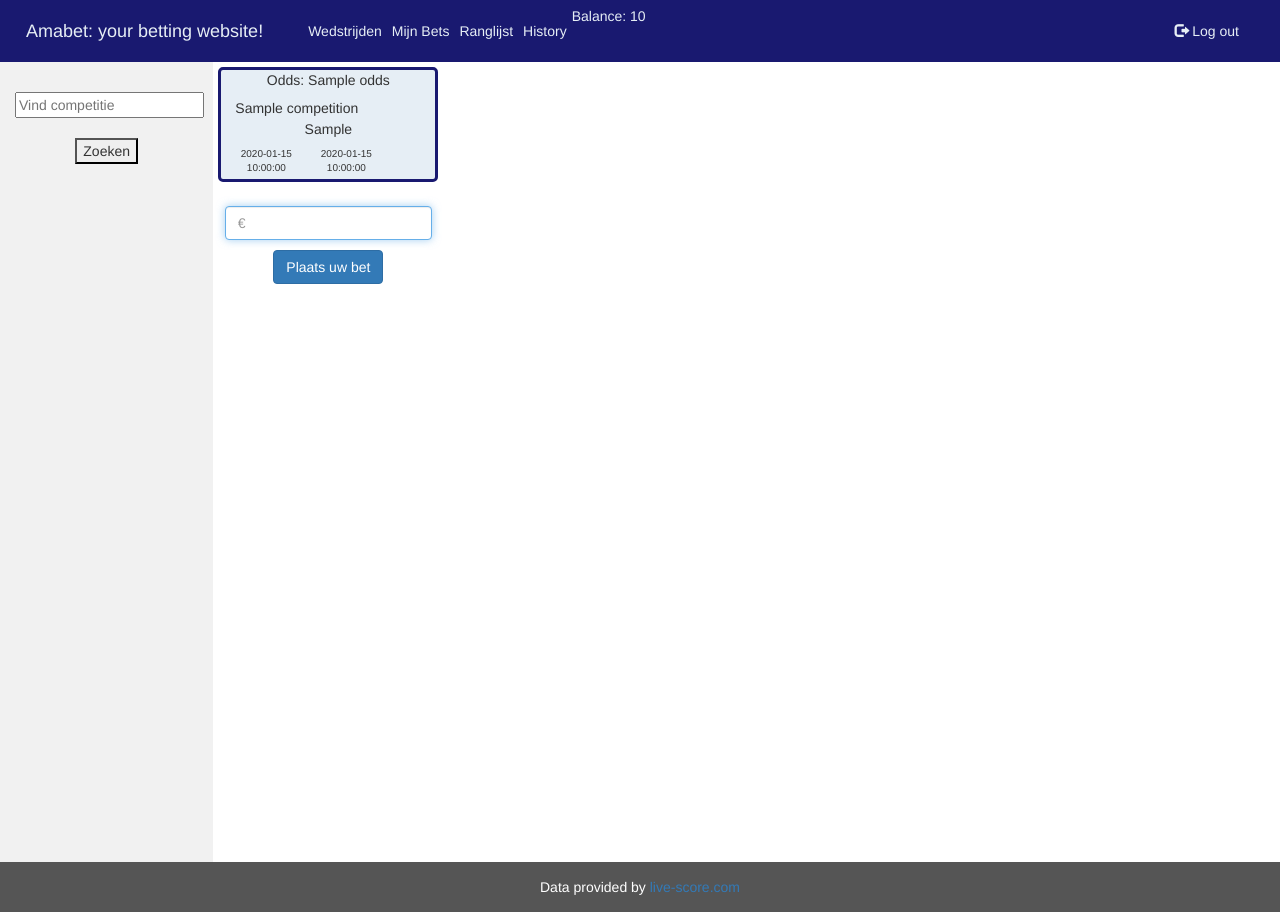
After one commit to Ron-Lakeman/Project-Amabet, a Flask app: template templates/wedstrijdformulier.html in a window 1280 px wide. The commit adds this page. Run offline with Flask 3, Linux system fonts and the light colour scheme; the template is opened without the code that fills it: most values are stand-ins (such as "Sample title", 1, 10 or a date in 2020); some libraries are stand-ins or nearby versions.

Commit message:
progress 13-12

```diff
--- a/app.py
+++ b/app.py
@@ -1,6 +1,6 @@
 import os
 
-from flask import Flask, session, render_template, redirect, request
+from flask import Flask, session, render_template, redirect, request, url_for
 from flask_session import Session
 from sqlalchemy import create_engine
 from sqlalchemy.orm import scoped_session, sessionmaker
@@ -25,11 +25,21 @@ app.config["SESSION_TYPE"] = "filesystem"
 
 Session(app)
 
+match_info = {}
 
 @app.route("/", methods=["GET", "POST"])
 @login_required
 def index():
+    user_id = session["user_id"]
+    user = User.query.filter_by(id=user_id).first()
+    user_balance = int(user.balance)
     if request.method == "POST":
+        user_id = session["user_id"]
+        user = User.query.filter_by(id=user_id).first()
+        user_balance = int(user.balance)
+        print(f"user balance in / = {user_balance}")
+        render_template("layout.html", user_balance=user_balance)
+
         competition_name = request.form.get("competition")
 
         if not competition_name:
@@ -39,13 +49,72 @@ def index():
             competition = Competition.query.filter(Competition.name.ilike(f"%{competition_name}%")).first()
             if competition:
                 live_score_id = competition.live_score_id
+                global match_info
                 match_info = calculate_odds(live_score_id)
-                return render_template("index.html", competition=competition.name, match_info=match_info)
+                return render_template("index.html", competition=competition.name, match_info=match_info, user_balance=user_balance)
+
             return render_template("index.html")
         else:
            return render_template("index.html")
     else:
-        return render_template("index.html")
+        return render_template("index.html", user_balance=user_balance)
+
+@app.route("/wedstrijdformulier/<int:index>", methods=["GET", "POST"])
+@login_required
+def wedstrijdformulier(index):
+    if request.method == "POST":
+        user_id = session["user_id"]
+        user = User.query.filter_by(id=user_id).first()
+        user_balance = int(user.balance)
+        render_template("layout.html", user_balance=user_balance)
+
+        if request.form.get('team1'):
+            odds = request.form.get('team1')
+            winner_string = f"Winst voor {match_info[index]['team1']}"
+            winner = '1'
+        elif request.form.get('draw'):
+            odds = request.form.get('draw')
+            winner_string = "Gelijkspel"
+            winner = 'X'
+        elif request.form.get('team2'):
+            odds = request.form.get('team2')
+            winner_string = f"Winst voor {match_info[index]['team2']}"
+            winner = '2'
+        else:
+            odds = None
+            winner_string = None
+            winner = None
+        return render_template("wedstrijdformulier.html", index=index, match_info=match_info[index], odds=odds, winner_string=winner_string, winner=winner)
+
+@app.route("/wedstrijdformulier/bet/<int:index>", methods=["GET", "POST"])
+@login_required
+def wedstrijdformulier2(index):
+    if request.method == "POST":
+        match_id = request.form.get('match_id')
+        print(match_id)
+        winner = request.form.get('winner')
+        print(winner)
+        odds = request.form.get('odds')
+        print(odds)
+        stake = request.form.get('inzet')
+        print(stake)
+        potential_winning = request.form.get('potential_winning')
+        print(f"potential winning = {potential_winning}")
+        user_id = session["user_id"]
+        print(user_id)
+
+        bet = Bet(match_id = match_id, winner=winner, odds=odds, stake=stake, possible_payout=potential_winning, user_id=user_id)
+        db.session.add(bet)
+        db.session.commit()
+
+        user = User.query.filter_by(id=user_id).first()
+        user.balance = int(user.balance) - int(stake)
+
+        db.session.commit()
+        print(user.balance)
+        return redirect("/")
+
+
 
 @app.route("/matches", methods=["GET"])
 @login_required
@@ -126,7 +195,6 @@ def register():
 
         hash = generate_password_hash(password)
 
-        # db.execute("INSERT INTO users (username, hash) VALUES (?,?)", request.form.get("username"), hash)
 
         user = User(username=username, hash=hash)
         db.session.add(user)
--- a/static/styles.css
+++ b/static/styles.css
@@ -142,3 +142,11 @@
     align-items: center;
     justify-content: center;
   }
+
+  .ruimte {
+    margin-top: 30px
+  }
+
+  .bet {
+    margin-top: 10px
+  }
--- a/templates/layout.html
+++ b/templates/layout.html
@@ -24,9 +24,10 @@
                         <li class="nav-item"><a class="nav-link" href="/bets">Mijn Bets</a></li>
                         <li class="nav-item"><a class="nav-link" href="/ranking">Ranglijst</a></li>
                         <li class="nav-item"><a class="nav-link" href="/history">History</a></li>
+                        <li class="nav-item"><a class="nav_link">Balance: {{ user_balance }}</a></li>
                     </ul>
                     <ul class="nav navbar-nav navbar-right">
-                        <li ><a class="white" href="/logout"><style></style><span class="glyphicon glyphicon-log-out"></span> Log out</a></li>
+                        <li ><a class="white" href="/logout"><span class="glyphicon glyphicon-log-out"></span> Log out</a></li>
                     </ul>
                 </div>
             </div>
--- /dev/null
+++ b/templates/wedstrijdformulier.html
@@ -0,0 +1,82 @@
+{% extends "layout.html" %}
+
+{% block main %}
+<div class="match-box">
+    <table class="table">
+
+        <div name="odds" value= "{{ index }}" >Odds: {{ odds }}</div>
+        <div class="competition">{{  match_info.competition }}</div>
+        <div> {{ winner_string }}</div>
+        <div class="time-place">{{ match_info.time }}</div>
+        <div class="time-place">{{ match_info.date }}</div>
+    </table>
+
+    <div class="mb-3">
+        <div class=ruimte>
+            <form action="/wedstrijdformulier/bet/{{ index }}" method="POST" id="create_bet_form">
+                <input type="hidden" name="match_id" value = "{{ match_info.match_id }}">
+                <input autocomplete="off" autofocus class="form-control mx-auto w-auto" name="inzet" id="inzet" placeholder="€" type="int"/>
+                <input type="hidden" name="potential_winning" id="potential_winning_input"/>
+                <input type="hidden" name="winner" value="{{ winner }}"/>
+                <input type="hidden" name="odds" value="{{ odds }}"/>
+
+            </form>
+        </div>
+    </div>
+    <div class="bet">
+        <button type="button" class="btn btn-primary" data-toggle="modal" data-target="#exampleModal">
+            Plaats uw bet
+        </button>
+    </div>
+</div>
+
+    <div>
+        <div class="modal fade" id="exampleModal" tabindex="-1" role="dialog" aria-labelledby="exampleModalLabel" aria-hidden="true">
+            <div class="modal-dialog" role="document">
+                <div class="modal-content">
+                    <div class="modal-header">
+                        <h5 class="modal-title" id="exampleModalLabel">Bevestiging bet</h5>
+                        <button type="button" class="close" data-dismiss="modal" aria-label="Close">
+                        <span aria-hidden="true">&times;</span>
+                        </button>
+                    </div>
+                    <div class="modal-body" id="confirmationModal">
+                        Bevestig uw bet
+                        U maakt kans op: <span id="potential_winning">n/a</span>
+                    </div>
+                    <div class="modal-footer">
+                        <button type="button" class="btn btn-secondary" data-dismiss="modal"> Annuleer </button>
+                        <button type="button" class="btn btn-primary" id="confirm_bet"> Bevestig </button>
+                    </div>
+                </div>
+            </div>
+        </div>
+    </div>
+
+
+<script>
+    const odds = parseFloat("{{ odds }}");
+    console.log(odds)
+    const inzetElement = document.getElementById("inzet");
+    const potentialWinningElement = document.getElementById("potential_winning");
+    const potentialWinningInputElement = document.getElementById("potential_winning_input");
+    inzetElement.addEventListener("keyup", function(event){
+        const newValue = event.target.value;
+        if (newValue != "") {
+            potentialWinningElement.innerHTML = "€" + (newValue * odds);
+            potentialWinningInputElement.value = (newValue * odds);
+        }
+        else {
+            potentialWinningElement.innerHTML = "n/a";
+            potentialWinningInputElement.value = "";
+        }
+    })
+
+    const confirmBetElement = document.getElementById("confirm_bet");
+    confirmBetElement.addEventListener("click", function(event){
+        document.getElementById("create_bet_form").submit()
+    })
+</script>
+
+
+{% endblock %}
```
Also changed, not shown: fixtures.py (+34 -20 lines), models.py (+13 -0 lines), templates/index.html (+5 -4 lines), import_competitions.py (renamed from import.py), import_users.py (added), 2 other files.
